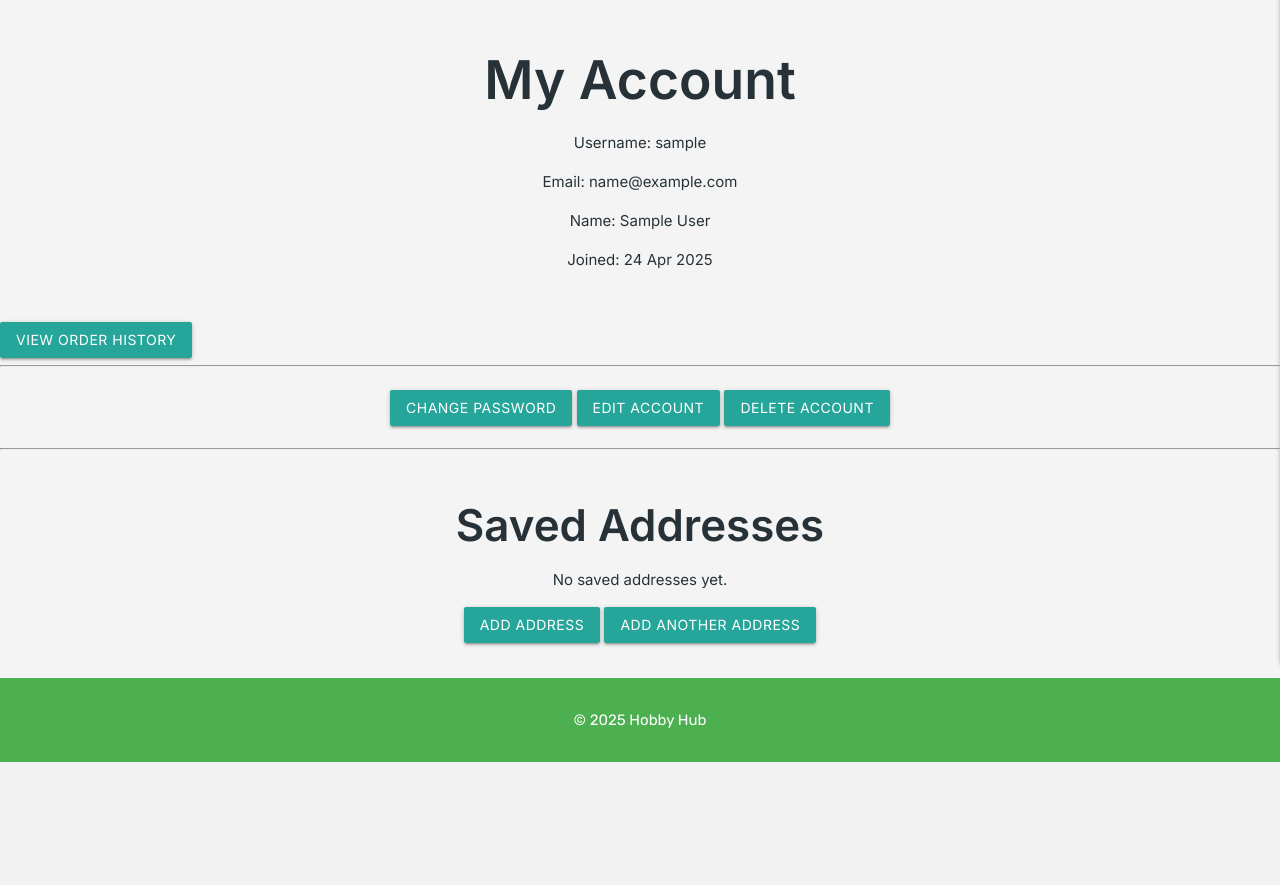
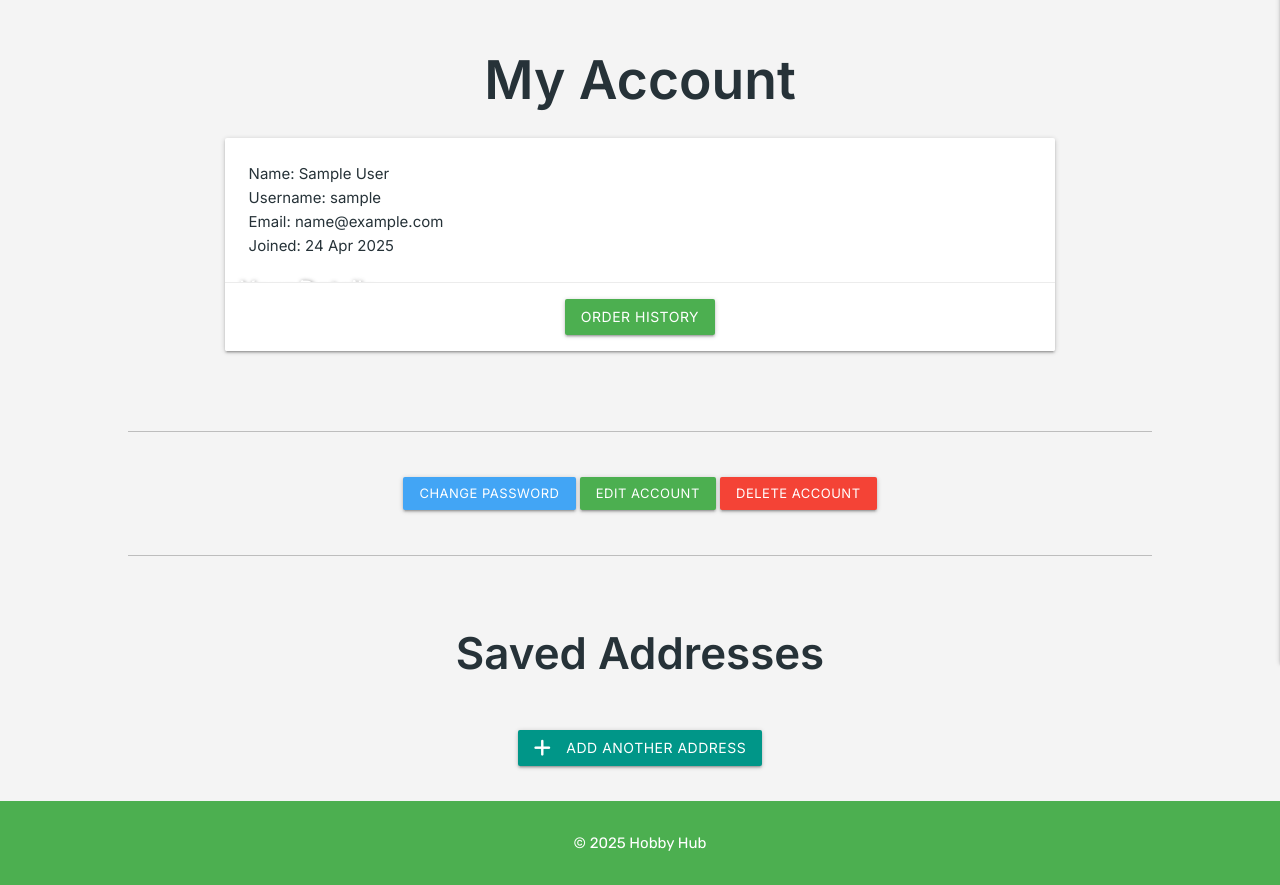
Before and after one commit to monkphin/HobbySub, a Django app: page /accounts/account/ in a window 1280 px wide. Shown: the part 197-1082 px from the top of the page. Before the commit the page ends 959 px from the top, so only its background shows below. Run offline with Django 3.2, Linux system fonts and the light colour scheme; the visitor is signed in with stand-in values (Sample User, id 1); some libraries are stand-ins or nearby versions.

Commit message:
Users - Cleaned up account page and split out addresses section to a new file to keep things simple

```diff
--- a/static/css/style.css
+++ b/static/css/style.css
@@ -165,6 +165,10 @@ nav ul li a:hover {
   justify-content: space-between;
 }
 
+.card-content p {
+  text-align: left;
+}
+
 .card-image {
   position: relative;
   overflow: hidden;
--- a/users/templates/users/account.html
+++ b/users/templates/users/account.html
@@ -4,72 +4,58 @@
 {% block title %}My Account{% endblock %}
 
 {% block content %}
+
 <section class="section center-align">
   <h2>My Account</h2>
   <div class="row">
+    <div class="col s12 m8 offset-m2">
+      <div class="card">
+        <div class="card-content">
+          <span class="card-title">Your Details</span>
+          <p><strong>Name:</strong> {{ request.user.first_name }} {{ request.user.last_name }}</p>
           <p><strong>Username:</strong> {{ request.user.username }}</p>
           <p><strong>Email:</strong> {{ request.user.email }}</p>
-      <p><strong>Name:</strong> {{ request.user.first_name }} {{ request.user.last_name }} </p>
           <p><strong>Joined:</strong> {{ request.user.date_joined|date:"d M Y" }}</p>
         </div>
+        <div class="card-action">
+          <a href="{% url 'order_history' %}" class="btn green white-text">Order History</a>
+        </div>
+      </div>
+    </div>
+  </div>
 </section>
-  <a href="{% url 'order_history' %}" class="btn">View Order History</a>
 
-  <hr>
+<div class="section-divider"></div>
 
 <section class="section center-align">
-    <a href="{% url 'change_password' %}" class="btn">Change Password</a>
-    <a href="{% url 'edit_account' %}" class="btn">Edit Account</a>
-    <a href="{% url 'delete_account' %}" class="btn">Delete Account</a>
+  <div class="chip-container">
+    <a href="{% url 'change_password' %}" class="btn-small blue lighten-1 white-text">Change Password</a>
+    <a href="{% url 'edit_account' %}" class="btn-small green white-text">Edit Account</a>
+    <a href="{% url 'delete_account' %}" class="btn-small red white-text">Delete Account</a>
+  </div>
 </section>
 
-  <hr>
+<div class="section-divider"></div>
 
 <section class="section center-align">
   <h3>Saved Addresses</h3>
-    <div class="row">
+
+  <div class="row" style="justify-content: center; display: flex; flex-wrap: wrap;">
     {% for address in request.user.addresses.all %}
-        <div class="col s12 m6 l4">
-          <div class="card">
-            <div class="card-content">
-              <span class="card-title">
-                {{ address.recipient_f_name }} {{ address.recipient_l_name }}
-              </span>
-
-              <p>{{ address.address_line_1 }}</p>
-              {% if address.address_line_2 %}
-                <p>{{ address.address_line_2 }}</p>
-              {% endif %}
-              <p>{{ address.town_or_city }}</p>
-              <p>{{ address.county }}</p>
-              <p>{{ address.postcode }}</p>
-              <p>{{ address.country }}</p>
-              <p><em>{{ address.phone_number }}</em></p>
-
-              <div class="chip-container">
-                {% if not address.is_default %}
-                  <form method="post" action="{% url 'set_default_address' address.id %}">
-                    {% csrf_token %}
-                    <button class="btn-small">Set as Default Shipping Address</button>
-                  </form>
-                {% else %}
-                  <span class="new badge blue" data-badge-caption="Default"></span>
-                {% endif %}
-
+      <div class="col s12 m6 l4" style="max-width: 500px; min-width: 300px; flex: 1 1 300px; margin: 1rem;">
+        {% include "users/includes/address_card.html" with address=address %}
+      </div>
+    {% endfor %}
   </div>
 
+
+
+  <div class="row">
+    <div class="col s12 center-align" style="margin-top: 1rem;">
+      <a href="{% url 'add_address' %}" class="btn teal white-text">
+        <i class="fas fa-plus left"></i> Add Another Address
+      </a>
     </div>
-            <div class="card-action">
-              <a href="{% url 'edit_address' address.id %}">Edit</a>
-              <a href="{% url 'delete_address' address.id %}" class="red-text">Delete</a>
-            </div>
-          </div>
-        </div>
-      {% empty %}
-        <p>No saved addresses yet.</p>
-        <a href="{% url 'add_address' %}" class="btn">Add Address</a>
-      {% endfor %}
-      <a href="{% url 'add_address' %}" class="btn">Add another Address</a>
   </div>
 </section>
 
```
Also changed, not shown: users/templates/users/includes/address_card.html (added, +32 -0 lines). Lines whose indentation alone changed are shown as unchanged.
